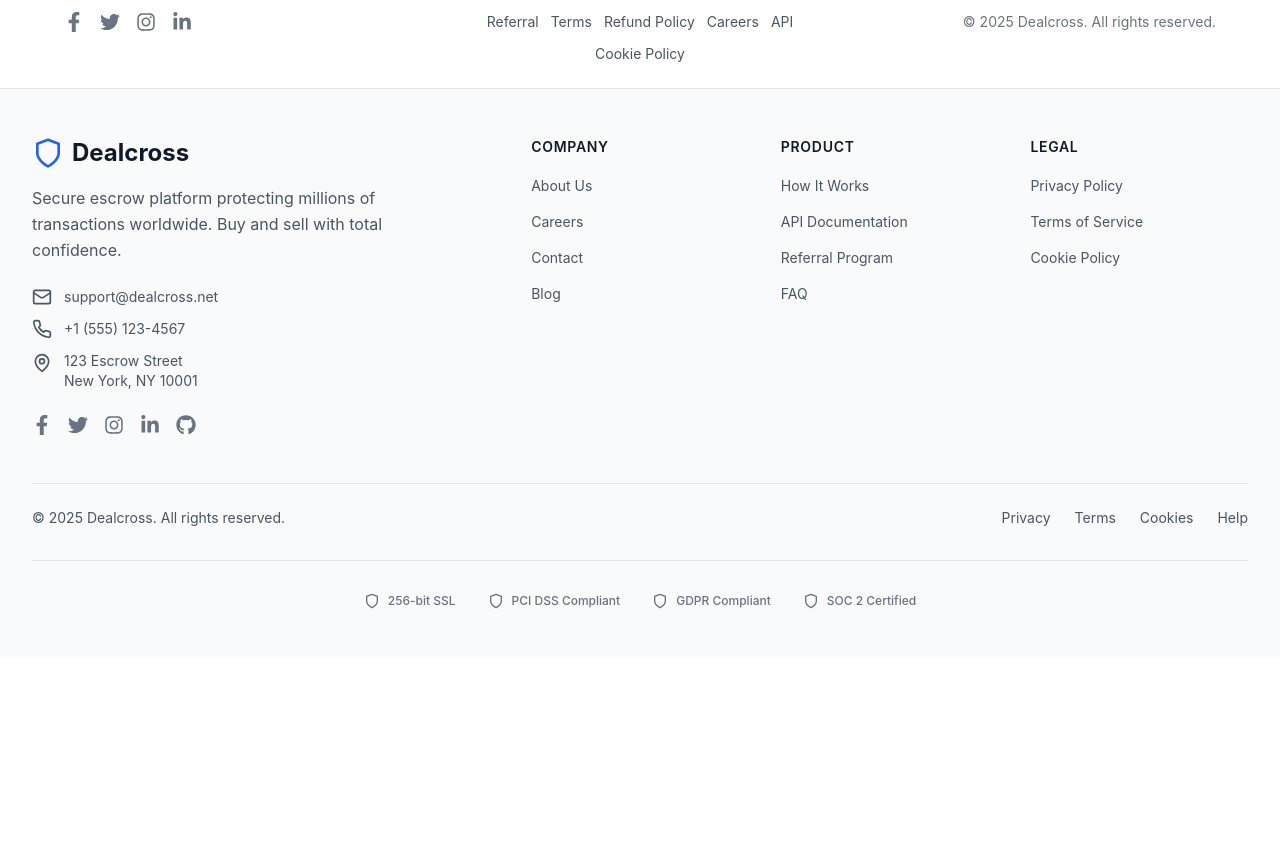
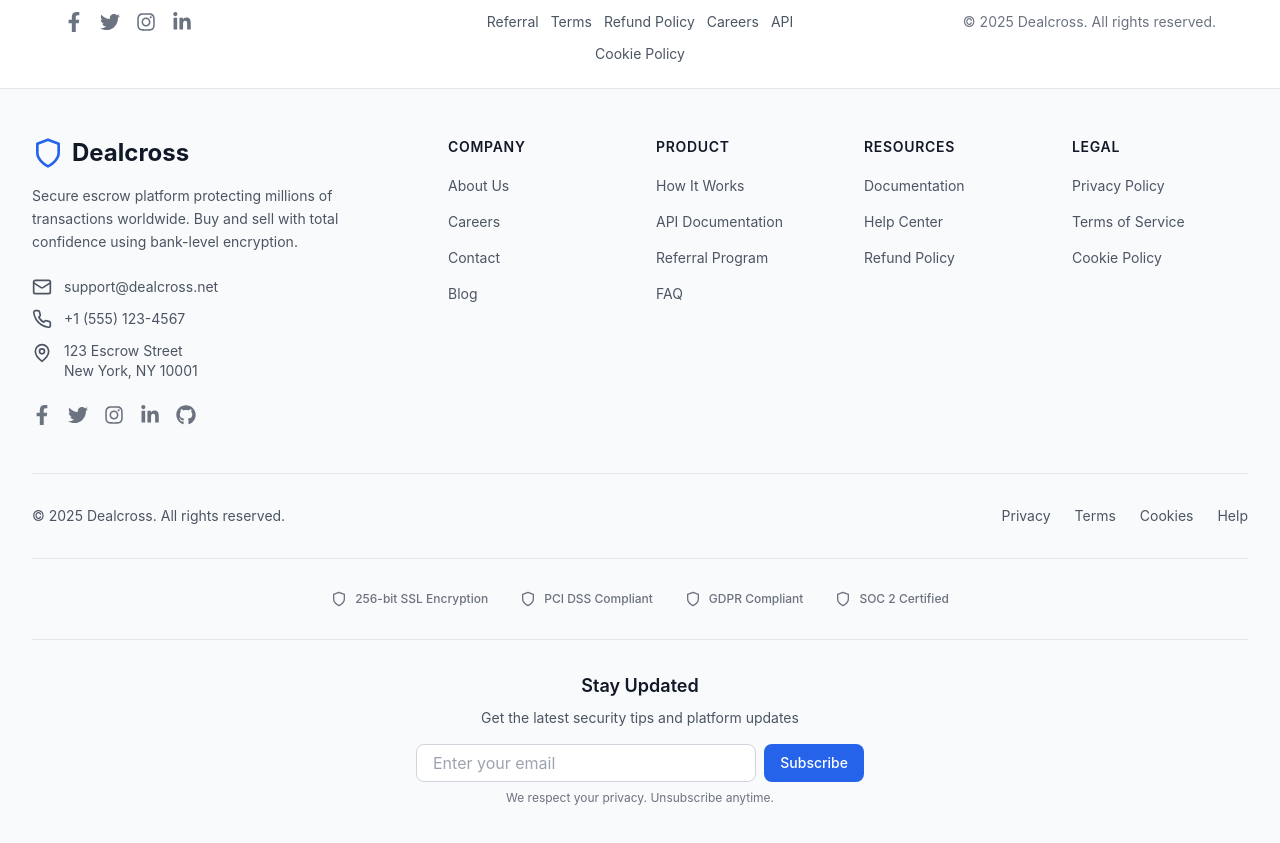
Before and after one commit to Lightcomputerstechnology/Descrow, a React (Create React App) app: page / in a window 1280 px wide. Shown: the part 6802-7645 px from the top of the page. Before the commit the page ends 7459 px from the top, so only its background shows below. Built offline with nearby package versions, Linux system fonts and the light colour scheme; no server answers.

Commit message:
Update Footer.jsx

```diff
--- a/src/components/Footer.jsx
+++ b/src/components/Footer.jsx
@@ -1,4 +1,4 @@
-// File: src/components/Footer.jsx - FINAL PRODUCTION + SEO OPTIMIZED
+// File: src/components/Footer.jsx - ULTIMATE SEO OPTIMIZED + CLEAN VERSION
 import React from 'react';
 import { Link } from 'react-router-dom';
 import { Shield, Mail, Phone, MapPin } from 'lucide-react';
@@ -9,90 +9,184 @@ const Footer = () => {
 
   const footerLinks = {
     company: [
-      { name: 'About Us', path: '/about' },
-      { name: 'Careers', path: '/careers' },
-      { name: 'Contact', path: '/contact' },
-      { name: 'Blog', path: '/blog' },
+      { name: 'About Us', path: '/about', description: 'Learn about Dealcross mission and team' },
+      { name: 'Careers', path: '/careers', description: 'Join our growing team' },
+      { name: 'Contact', path: '/contact', description: 'Get in touch with us' },
+      { name: 'Blog', path: '/blog', description: 'Latest news and updates' },
     ],
     product: [
-      { name: 'How It Works', path: '/#how-it-works' },
-      { name: 'API Documentation', path: '/api' },
-      { name: 'Referral Program', path: '/referral' },
-      { name: 'FAQ', path: '/faq' },
+      { name: 'How It Works', path: '/#how-it-works', description: 'Learn how escrow works' },
+      { name: 'API Documentation', path: '/api', description: 'Integrate Dealcross API' },
+      { name: 'Referral Program', path: '/referral', description: 'Earn by referring friends' },
+      { name: 'FAQ', path: '/faq', description: 'Frequently asked questions' },
+    ],
+    resources: [
+      { name: 'Documentation', path: '/docs', description: 'Complete platform guides' },
+      { name: 'Help Center', path: '/faq', description: 'Get help and support' },
+      { name: 'Refund Policy', path: '/refund-policy', description: 'Our refund terms' },
     ],
     legal: [
-      { name: 'Privacy Policy', path: '/privacy-policy' },
-      { name: 'Terms of Service', path: '/terms' },
-      { name: 'Cookie Policy', path: '/cookies' },
+      { name: 'Privacy Policy', path: '/privacy-policy', description: 'How we protect your data' },
+      { name: 'Terms of Service', path: '/terms', description: 'Our terms and conditions' },
+      { name: 'Cookie Policy', path: '/cookies', description: 'How we use cookies' },
     ],
   };
 
   const socialLinks = [
-    { icon: FaFacebookF, url: 'https://facebook.com/dealcross', label: 'Facebook', color: 'hover:text-blue-600' },
-    { icon: FaTwitter, url: 'https://twitter.com/dealcross', label: 'Twitter', color: 'hover:text-blue-400' },
-    { icon: FaInstagram, url: 'https://instagram.com/dealcross', label: 'Instagram', color: 'hover:text-pink-500' },
-    { icon: FaLinkedinIn, url: 'https://linkedin.com/company/dealcross', label: 'LinkedIn', color: 'hover:text-blue-700' },
-    { icon: FaGithub, url: 'https://github.com/dealcross', label: 'GitHub', color: 'hover:text-gray-900 dark:hover:text-white' },
+    {
+      icon: FaFacebookF,
+      url: 'https://facebook.com/dealcross',
+      label: 'Facebook',
+      color: 'hover:text-blue-600',
+      ariaLabel: 'Follow us on Facebook'
+    },
+    {
+      icon: FaTwitter,
+      url: 'https://twitter.com/dealcross',
+      label: 'Twitter',
+      color: 'hover:text-blue-400',
+      ariaLabel: 'Follow us on Twitter'
+    },
+    {
+      icon: FaInstagram,
+      url: 'https://instagram.com/dealcross',
+      label: 'Instagram',
+      color: 'hover:text-pink-500',
+      ariaLabel: 'Follow us on Instagram'
+    },
+    {
+      icon: FaLinkedinIn,
+      url: 'https://linkedin.com/company/dealcross',
+      label: 'LinkedIn',
+      color: 'hover:text-blue-700',
+      ariaLabel: 'Connect with us on LinkedIn'
+    },
+    {
+      icon: FaGithub,
+      url: 'https://github.com/dealcross',
+      label: 'GitHub',
+      color: 'hover:text-gray-900 dark:hover:text-white',
+      ariaLabel: 'View our code on GitHub'
+    },
+  ];
+
+  const trustBadges = [
+    { label: '256-bit SSL Encryption', description: 'Bank-level security' },
+    { label: 'PCI DSS Compliant', description: 'Payment security certified' },
+    { label: 'GDPR Compliant', description: 'EU data protection' },
+    { label: 'SOC 2 Certified', description: 'Security audited' },
   ];
 
   return (
+    <>
+      {/* Structured Data for SEO */}
+      <script type="application/ld+json">
+        {JSON.stringify({
+          "@context": "https://schema.org",
+          "@type": "Organization",
+          "name": "Dealcross",
+          "url": "https://dealcross.net",
+          "logo": "https://dealcross.net/logo.png",
+          "description": "Secure escrow platform for online transactions",
+          "address": {
+            "@type": "PostalAddress",
+            "streetAddress": "123 Escrow Street",
+            "addressLocality": "New York",
+            "addressRegion": "NY",
+            "postalCode": "10001",
+            "addressCountry": "US"
+          },
+          "contactPoint": {
+            "@type": "ContactPoint",
+            "telephone": "+1-555-123-4567",
+            "contactType": "Customer Support",
+            "email": "support@dealcross.net",
+            "areaServed": "Worldwide",
+            "availableLanguage": ["English"]
+          },
+          "sameAs": [
+            "https://facebook.com/dealcross",
+            "https://twitter.com/dealcross",
+            "https://instagram.com/dealcross",
+            "https://linkedin.com/company/dealcross",
+            "https://github.com/dealcross"
+          ]
+        })}
+      </script>
+
       <footer
         role="contentinfo"
+        aria-label="Site footer"
         className="bg-gray-50 dark:bg-gray-900 border-t border-gray-200 dark:border-gray-800 transition-colors duration-300"
+        itemScope
+        itemType="https://schema.org/WPFooter"
       >
         <div className="max-w-7xl mx-auto px-4 sm:px-6 lg:px-8 py-12">
 
-        {/* Main Footer */}
-        <div className="grid grid-cols-1 md:grid-cols-2 lg:grid-cols-5 gap-8 mb-12">
+          {/* Main Footer Grid */}
+          <div className="grid grid-cols-1 md:grid-cols-2 lg:grid-cols-6 gap-8 mb-12">
 
-          {/* Brand/About Section */}
-          <div className="lg:col-span-2">
+            {/* Brand Section - 2 columns wide */}
+            <div className="lg:col-span-2" itemScope itemType="https://schema.org/Organization">
               <Link
                 to="/"
-              aria-label="Dealcross Home"
+                aria-label="Dealcross - Secure Escrow Platform Home"
                 className="flex items-center mb-4 group"
+                itemProp="url"
               >
-              <Shield className="w-8 h-8 text-blue-600 mr-2 group-hover:scale-110 transition-transform" />
-              <span className="text-2xl font-bold text-gray-900 dark:text-white">
+                <Shield
+                  className="w-8 h-8 text-blue-600 mr-2 group-hover:scale-110 transition-transform"
+                  aria-hidden="true"
+                />
+                <span
+                  className="text-2xl font-bold text-gray-900 dark:text-white"
+                  itemProp="name"
+                >
                   Dealcross
                 </span>
               </Link>
 
-            <p className="text-gray-600 dark:text-gray-400 mb-6 max-w-sm leading-relaxed">
+              <p
+                className="text-gray-600 dark:text-gray-400 mb-6 max-w-sm leading-relaxed text-sm"
+                itemProp="description"
+              >
                 Secure escrow platform protecting millions of transactions worldwide.
-              Buy and sell with total confidence.
+                Buy and sell with total confidence using bank-level encryption.
               </p>
 
-            {/* Contact Info */}
-            <div className="space-y-3 mb-6" aria-label="Contact Information">
+              {/* Contact Info with Schema */}
+              <address className="space-y-3 mb-6 not-italic" itemProp="address" itemScope itemType="https://schema.org/PostalAddress">
                 <a
                   href="mailto:support@dealcross.net"
                   className="flex items-center gap-3 text-gray-600 dark:text-gray-400 hover:text-blue-600 dark:hover:text-blue-400 transition group"
-                rel="noopener noreferrer"
+                  itemProp="email"
+                  aria-label="Email support at support@dealcross.net"
                 >
-                <Mail className="w-5 h-5 flex-shrink-0 group-hover:scale-110 transition-transform" />
+                  <Mail className="w-5 h-5 flex-shrink-0 group-hover:scale-110 transition-transform" aria-hidden="true" />
                   <span className="text-sm">support@dealcross.net</span>
                 </a>
 
                 <a
                   href="tel:+15551234567"
                   className="flex items-center gap-3 text-gray-600 dark:text-gray-400 hover:text-blue-600 dark:hover:text-blue-400 transition group"
-                rel="noopener noreferrer"
+                  itemProp="telephone"
+                  aria-label="Call us at +1 555-123-4567"
                 >
-                <Phone className="w-5 h-5 flex-shrink-0 group-hover:scale-110 transition-transform" />
+                  <Phone className="w-5 h-5 flex-shrink-0 group-hover:scale-110 transition-transform" aria-hidden="true" />
                   <span className="text-sm">+1 (555) 123-4567</span>
                 </a>
 
                 <div className="flex items-start gap-3 text-gray-600 dark:text-gray-400">
-                <MapPin className="w-5 h-5 flex-shrink-0 mt-0.5" />
+                  <MapPin className="w-5 h-5 flex-shrink-0 mt-0.5" aria-hidden="true" />
                   <span className="text-sm">
-                  123 Escrow Street<br />New York, NY 10001
+                    <span itemProp="streetAddress">123 Escrow Street</span><br />
+                    <span itemProp="addressLocality">New York</span>, <span itemProp="addressRegion">NY</span> <span itemProp="postalCode">10001</span>
                   </span>
                 </div>
-            </div>
+              </address>
 
-            {/* Social Links */}
-            <nav aria-label="Social Media" className="flex space-x-4">
+              {/* Social Links with Schema */}
+              <nav aria-label="Social media links" className="flex space-x-4">
                 {socialLinks.map((social, idx) => {
                   const Icon = social.icon;
                   return (
@@ -101,124 +195,207 @@ const Footer = () => {
                       href={social.url}
                       target="_blank"
                       rel="noopener noreferrer nofollow"
-                    aria-label={social.label}
-                    className={`text-gray-500 dark:text-gray-400 ${social.color} transition-all duration-200 transform hover:scale-110`}
+                      aria-label={social.ariaLabel}
+                      className={`text-gray-500 dark:text-gray-400 ${social.color} transition-all duration-200 transform hover:scale-110 focus:scale-110 focus:outline-none focus:ring-2 focus:ring-blue-500 rounded`}
+                      itemProp="sameAs"
                     >
-                    <Icon className="w-5 h-5" />
+                      <Icon className="w-5 h-5" aria-hidden="true" />
                     </a>
                   );
                 })}
               </nav>
             </div>
 
-          {/* Company */}
-          <div aria-labelledby="footer-company">
+            {/* Company Links */}
+            <nav aria-labelledby="footer-company">
               <h3
                 id="footer-company"
                 className="text-sm font-semibold text-gray-900 dark:text-white uppercase tracking-wider mb-4"
               >
                 Company
               </h3>
-
               <ul className="space-y-3">
                 {footerLinks.company.map((link, idx) => (
                   <li key={idx}>
                     <Link
                       to={link.path}
-                    className="text-gray-600 dark:text-gray-400 hover:text-blue-600 dark:hover:text-blue-400 transition text-sm"
+                      className="text-gray-600 dark:text-gray-400 hover:text-blue-600 dark:hover:text-blue-400 transition text-sm focus:text-blue-600 focus:outline-none focus:underline"
+                      title={link.description}
                     >
                       {link.name}
                     </Link>
                   </li>
                 ))}
               </ul>
-          </div>
+            </nav>
 
-          {/* Product */}
-          <div aria-labelledby="footer-product">
+            {/* Product Links */}
+            <nav aria-labelledby="footer-product">
               <h3
                 id="footer-product"
                 className="text-sm font-semibold text-gray-900 dark:text-white uppercase tracking-wider mb-4"
               >
                 Product
               </h3>
-
               <ul className="space-y-3">
                 {footerLinks.product.map((link, idx) => (
                   <li key={idx}>
                     <Link
                       to={link.path}
-                    className="text-gray-600 dark:text-gray-400 hover:text-blue-600 dark:hover:text-blue-400 transition text-sm"
+                      className="text-gray-600 dark:text-gray-400 hover:text-blue-600 dark:hover:text-blue-400 transition text-sm focus:text-blue-600 focus:outline-none focus:underline"
+                      title={link.description}
                     >
                       {link.name}
                     </Link>
                   </li>
                 ))}
               </ul>
-          </div>
+            </nav>
 
-          {/* Legal */}
-          <div aria-labelledby="footer-legal">
+            {/* Resources Links */}
+            <nav aria-labelledby="footer-resources">
+              <h3
+                id="footer-resources"
+                className="text-sm font-semibold text-gray-900 dark:text-white uppercase tracking-wider mb-4"
+              >
+                Resources
+              </h3>
+              <ul className="space-y-3">
+                {footerLinks.resources.map((link, idx) => (
+                  <li key={idx}>
+                    <Link
+                      to={link.path}
+                      className="text-gray-600 dark:text-gray-400 hover:text-blue-600 dark:hover:text-blue-400 transition text-sm focus:text-blue-600 focus:outline-none focus:underline"
+                      title={link.description}
+                    >
+                      {link.name}
+                    </Link>
+                  </li>
+                ))}
+              </ul>
+            </nav>
+
+            {/* Legal Links */}
+            <nav aria-labelledby="footer-legal">
               <h3
                 id="footer-legal"
                 className="text-sm font-semibold text-gray-900 dark:text-white uppercase tracking-wider mb-4"
               >
                 Legal
               </h3>
-
               <ul className="space-y-3">
                 {footerLinks.legal.map((link, idx) => (
                   <li key={idx}>
                     <Link
                       to={link.path}
-                    className="text-gray-600 dark:text-gray-400 hover:text-blue-600 dark:hover:text-blue-400 transition text-sm"
+                      className="text-gray-600 dark:text-gray-400 hover:text-blue-600 dark:hover:text-blue-400 transition text-sm focus:text-blue-600 focus:outline-none focus:underline"
+                      title={link.description}
                     >
                       {link.name}
                     </Link>
                   </li>
                 ))}
               </ul>
+            </nav>
+          </div>
+
+          {/* Bottom Bar */}
+          <div className="border-t border-gray-200 dark:border-gray-800 pt-8">
+            <div className="flex flex-col md:flex-row justify-between items-center gap-4">
+              <p className="text-sm text-gray-600 dark:text-gray-400 text-center md:text-left">
+                © {currentYear} <span itemProp="name">Dealcross</span>. All rights reserved.
+              </p>
+
+              <nav aria-label="Footer quick links" className="flex flex-wrap justify-center gap-6 text-sm text-gray-600 dark:text-gray-400">
+                <Link
+                  to="/privacy-policy"
+                  className="hover:text-blue-600 dark:hover:text-blue-400 transition focus:text-blue-600 focus:outline-none focus:underline"
+                  title="Read our privacy policy"
+                >
+                  Privacy
+                </Link>
+                <Link
+                  to="/terms"
+                  className="hover:text-blue-600 dark:hover:text-blue-400 transition focus:text-blue-600 focus:outline-none focus:underline"
+                  title="Read our terms of service"
+                >
+                  Terms
+                </Link>
+                <Link
+                  to="/cookies"
+                  className="hover:text-blue-600 dark:hover:text-blue-400 transition focus:text-blue-600 focus:outline-none focus:underline"
+                  title="Learn about our cookie policy"
+                >
+                  Cookies
+                </Link>
+                <Link
+                  to="/docs"
+                  className="hover:text-blue-600 dark:hover:text-blue-400 transition focus:text-blue-600 focus:outline-none focus:underline"
+                  title="Get help and documentation"
+                >
+                  Help
+                </Link>
+              </nav>
             </div>
           </div>
 
-        {/* Bottom Bar */}
-        <div className="border-t border-gray-200 dark:border-gray-800 pt-6">
-          <div className="flex flex-col md:flex-row justify-between items-center gap-4">
-            <p className="text-sm text-gray-600 dark:text-gray-400 text-center md:text-left">
-              © {currentYear} Dealcross. All rights reserved.
-            </p>
-
-            <div className="flex flex-wrap justify-center gap-6 text-sm text-gray-600 dark:text-gray-400">
-              <Link to="/privacy-policy" className="hover:text-blue-600 dark:hover:text-blue-400 transition">
-                Privacy
-              </Link>
-              <Link to="/terms" className="hover:text-blue-600 dark:hover:text-blue-400 transition">
-                Terms
-              </Link>
-              <Link to="/cookies" className="hover:text-blue-600 dark:hover:text-blue-400 transition">
-                Cookies
-              </Link>
-              <Link to="/docs" className="hover:text-blue-600 dark:hover:text-blue-400 transition">
-                Help
-              </Link>
-            </div>
-          </div>
-        </div>
-
-        {/* Trust Badges */}
+          {/* Trust Badges with Tooltips */}
           <div className="mt-8 pt-8 border-t border-gray-200 dark:border-gray-800">
-          <div className="flex flex-wrap justify-center items-center gap-8 text-gray-500 dark:text-gray-600">
-            {['256-bit SSL', 'PCI DSS Compliant', 'GDPR Compliant', 'SOC 2 Certified'].map((label, idx) => (
-              <div key={idx} className="flex items-center gap-2">
-                <Shield className="w-4 h-4" />
-                <span className="text-xs font-medium">{label}</span>
+            <div
+              className="flex flex-wrap justify-center items-center gap-8 text-gray-500 dark:text-gray-600"
+              role="list"
+              aria-label="Security and compliance certifications"
+            >
+              {trustBadges.map((badge, idx) => (
+                <div
+                  key={idx}
+                  className="flex items-center gap-2 group cursor-help"
+                  role="listitem"
+                  title={badge.description}
+                >
+                  <Shield className="w-4 h-4 group-hover:text-blue-600 transition" aria-hidden="true" />
+                  <span className="text-xs font-medium group-hover:text-blue-600 transition">
+                    {badge.label}
+                  </span>
                 </div>
               ))}
             </div>
           </div>
 
+          {/* Newsletter Signup (Optional but great for SEO/engagement) */}
+          <div className="mt-8 pt-8 border-t border-gray-200 dark:border-gray-800">
+            <div className="max-w-md mx-auto text-center">
+              <h3 className="text-lg font-semibold text-gray-900 dark:text-white mb-2">
+                Stay Updated
+              </h3>
+              <p className="text-sm text-gray-600 dark:text-gray-400 mb-4">
+                Get the latest security tips and platform updates
+              </p>
+              <form className="flex gap-2" onSubmit={(e) => e.preventDefault()}>
+                <input
+                  type="email"
+                  placeholder="Enter your email"
+                  aria-label="Email address for newsletter"
+                  className="flex-1 px-4 py-2 text-sm border border-gray-300 dark:border-gray-700 rounded-lg focus:ring-2 focus:ring-blue-500 focus:border-transparent dark:bg-gray-800 dark:text-white"
+                  required
+                />
+                <button
+                  type="submit"
+                  className="px-4 py-2 bg-blue-600 hover:bg-blue-700 text-white text-sm font-medium rounded-lg transition focus:outline-none focus:ring-2 focus:ring-blue-500 focus:ring-offset-2"
+                  aria-label="Subscribe to newsletter"
+                >
+                  Subscribe
+                </button>
+              </form>
+              <p className="text-xs text-gray-500 dark:text-gray-600 mt-2">
+                We respect your privacy. Unsubscribe anytime.
+              </p>
+            </div>
+          </div>
+
         </div>
       </footer>
+    </>
   );
 };
 
```
Lines whose indentation alone changed are shown as unchanged.
